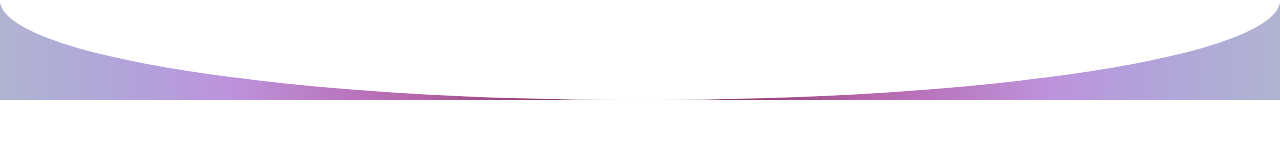
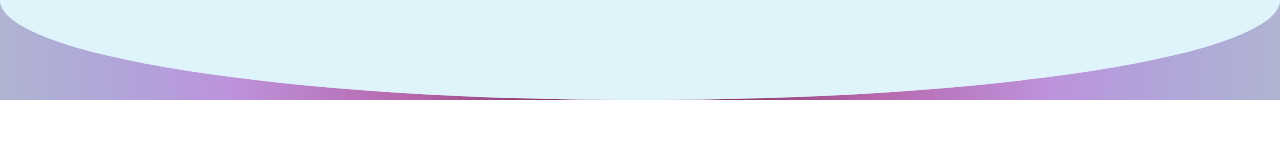
Before and after one commit to NadiiaCode/Circle-header-CSS, a plain HTML site: page index.html in a window 1280 px wide. Drawn offline with Linux system fonts and the light colour scheme.

Commit message:
Update index.html

```diff
--- a/index.html
+++ b/index.html
@@ -9,8 +9,8 @@
   <body>
     <header>
       <svg viewBox="0 0 200 100" preserveAspectRatio="none">
-        <circle fill="white" cx="100" cy="0" r="100" />
-        <circle fill="white" cx="100" cy="0" r="100" />
+        <circle fill="#dff4fa" cx="100" cy="0" r="100" />
+        <circle fill="#dff4fa" cx="100" cy="0" r="100" />
       </svg>
     </header>
 
```
